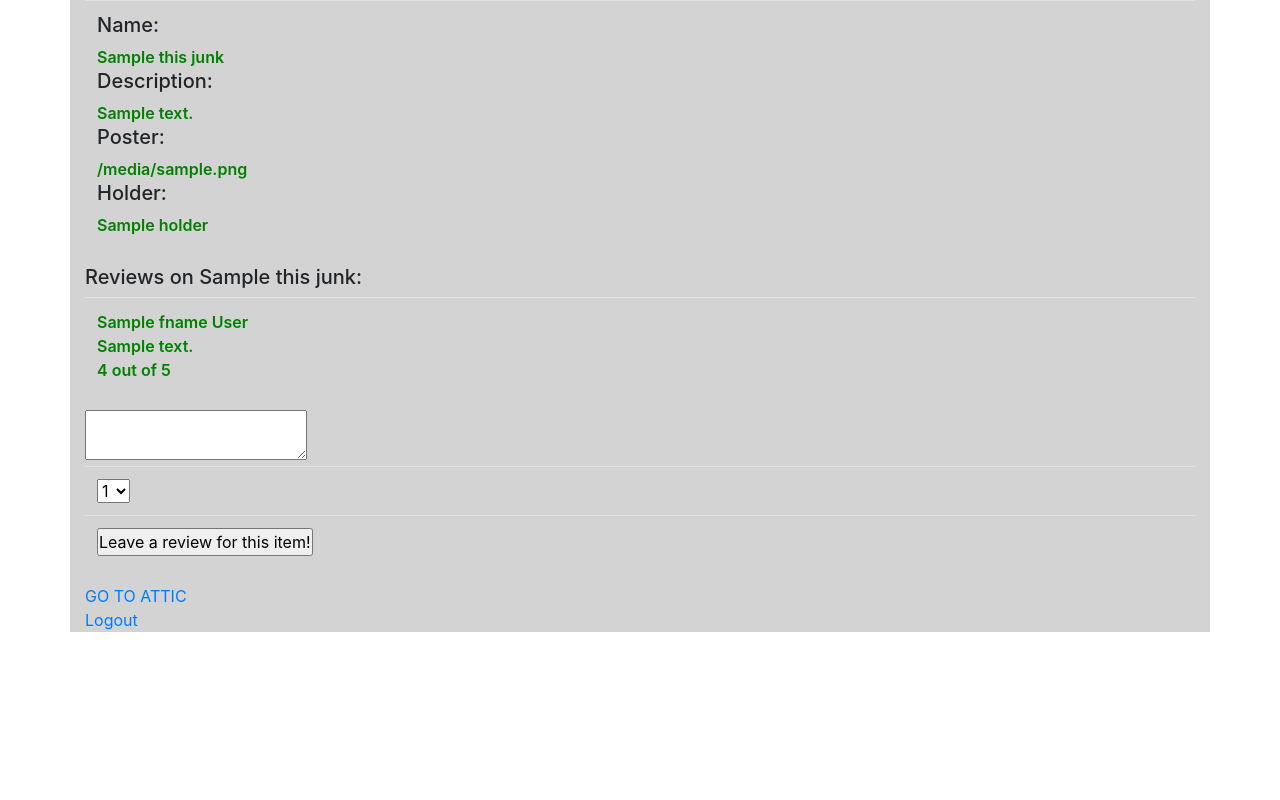
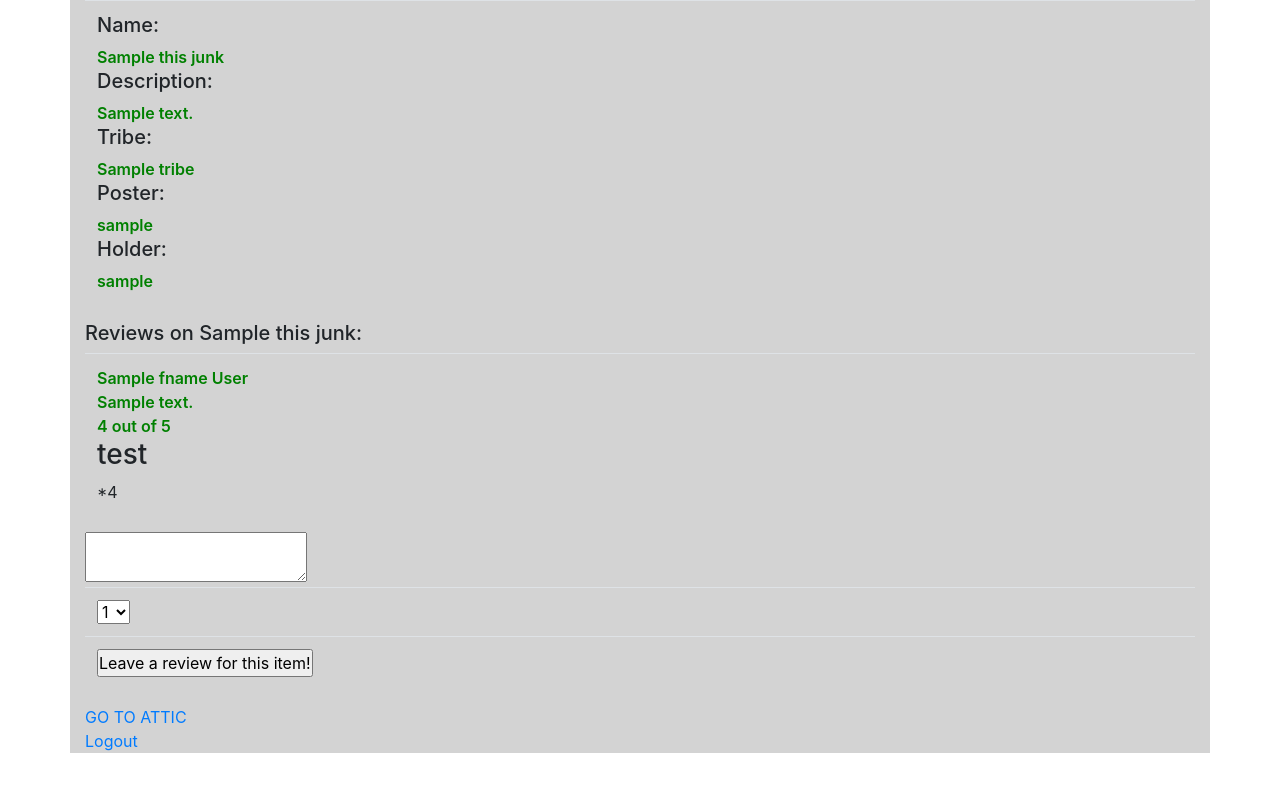
Before and after one commit to jhoney92021/Attic, a Django app: template apps/ATTIC_APP/templates/ATTIC_APP/junkPage.html in a window 1280 px wide. Run offline with Django 3.2, Linux system fonts and the light colour scheme; data comes from the database, SQL or seed files in the repository; both versions use the stored data as it was after the commit; tables that the repository leaves empty hold one stand-in row (values such as "Sample post"); the template is opened without the code that fills it: values that come from a table or form of the project are taken from there, most other values are stand-ins (such as "Sample title", 1, 10 or a date in 2020); parts of the project's set-up code (start-up, migrations or seed data) failed here and were passed over; some libraries are stand-ins or nearby versions.

Commit message:
Tribes Working

```diff
--- a/apps/ATTIC_APP/models.py
+++ b/apps/ATTIC_APP/models.py
@@ -14,7 +14,7 @@ class Junk(models.Model):#ALSO REFFERED TO AS JUNK
     name = models.CharField(max_length=20)#NAME OF JUNK
     description = models.TextField()#DESCRIPTION OF JUNK
     location = models.CharField(max_length=20, default='None added yet')#LOCATION OF JUNK
-    price = models.IntegerField()#PRICE OF JUNK
+    price = models.IntegerField(default=5)#PRICE OF JUNK
     poster = models.ForeignKey(Users, related_name='posted')#PERSON WHO OWNS JUNK
     holder = models.ForeignKey(Users, related_name='holding')#PERSON IN POSSESSION  OF THE JUNK, OWNER, OR RENTER ETC
     reservation = models.ManyToManyField(Users, related_name='reserved')#LIST OF USERS WHO HAVE RESERVED AN ITEM OF JUNK
@@ -24,7 +24,7 @@ class Junk(models.Model):#ALSO REFFERED TO AS JUNK
 class Tribe(models.Model):#FOR TAGGING AN ITEM AS 'AUTOMOTIVE', OR 'KITCHEN
     name = models.CharField(max_length=20)#NAME OF FAMILY
     description = models.TextField()#DESCRIPTION OF FAMILY
-    junk = models.ManyToManyField(Junk, related_name='tribe')
+    junk = models.ManyToManyField(Junk, related_name='tribe')#JUNK CATEGORY
     created_at = models.DateTimeField(auto_now_add=True)
     updated_at = models.DateTimeField(auto_now=True)
 
--- a/apps/ATTIC_APP/templates/ATTIC_APP/junkPage.html
+++ b/apps/ATTIC_APP/templates/ATTIC_APP/junkPage.html
@@ -20,10 +20,14 @@
                     <span style="color: green; font-weight: 600">{{thisJunk.name}}</span>
                     <h5>Description:</h5>
                     <span style="color: green; font-weight: 600">{{thisJunk.description}}</span>
+                    <h5>Tribe:</h5>
+                    {% for tribe in thisJunk.tribe.all %}
+                    <span style="color: green; font-weight: 600">{{tribe.name}}</span><br>
+                    {% endfor %}
                     <h5>Poster:</h5>
-                    <span style="color: green; font-weight: 600">{{thisJunk.poster}}</span>
+                    <span style="color: green; font-weight: 600">{{thisJunk.poster.username}}</span>
                     <h5>Holder:</h5>
-                    <span style="color: green; font-weight: 600">{{thisJunk.holder}}</span>
+                    <span style="color: green; font-weight: 600">{{thisJunk.holder.username}}</span>
                 </td>
             </thead>
         </table><!--GENERAL INFO-->
@@ -37,6 +41,7 @@
                         <span style="color: green; font-weight: 600">{{review.creator.fname}} {{review.creator.lname}}</span>  <br>
                         <span style="color: green; font-weight: 600">{{review.content}}</span>  <br>
                         <span style="color: green; font-weight: 600">{{review.rating}} out of 5</span>
+                        <h3>test</h3>*{{review.rating}}
                     </td>
                 </tr>
             {% endfor %}
--- a/apps/ATTIC_APP/urls.py
+++ b/apps/ATTIC_APP/urls.py
@@ -9,6 +9,7 @@ from apps.ATTIC_APP import views
 #ATTIC_APP_URLS
 #ATTIC_APP_URLS
 urlpatterns = [
+    url(r'^addTribe$', views.addTribe),#ADD TRIBE TO JUNK
     url(r'^review/(?P<user_id>\d+)$', views.reviewPoster),#REVIEW USER PROCESS ROUTE
     url(r'^reservejunk/(?P<junkID>\d+)$', views.reserveJunk),#RESERVE JUNK PROCESS
     url(r'^deletejunk/(?P<junkID>\d+)$', views.deleteJunk),#DELETE JUNK PROCESS
```
Also changed, not shown: apps/ATTIC_APP/templates/ATTIC_APP/index.html (+18 -2 lines), apps/ATTIC_APP/views.py (+14 -4 lines), apps/ATTIC_APP/migrations/0009_auto_20190722_1912.py (added), db.sqlite3.
